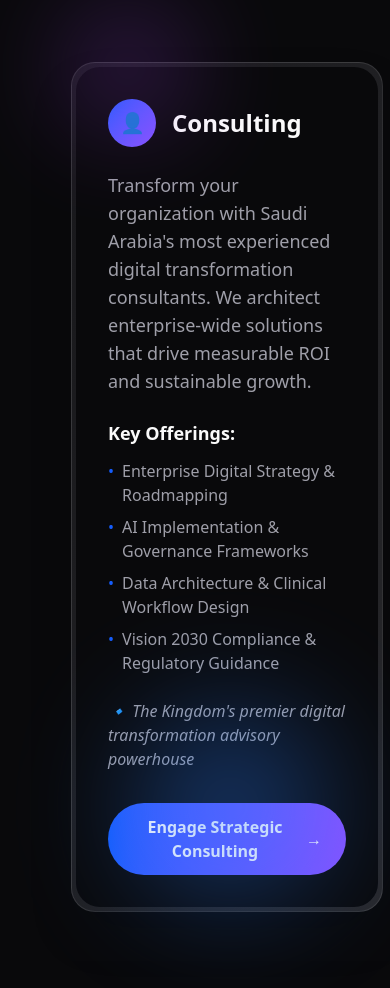
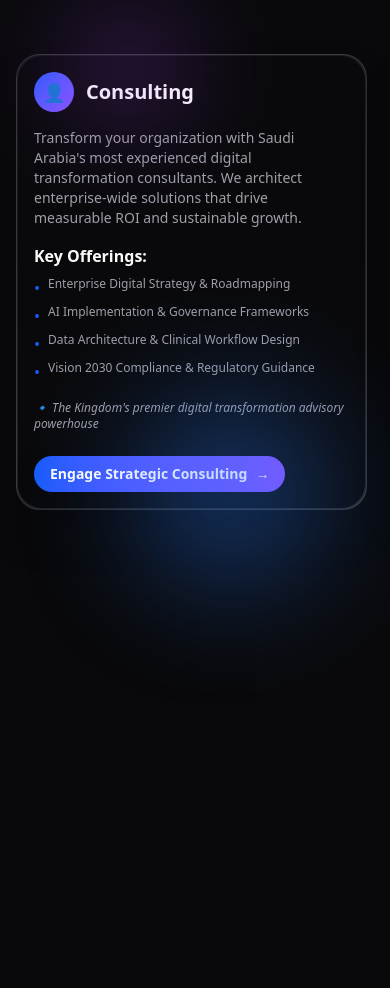
Before and after one commit to omarmohammed271/Wisys, a React (Vite) app in the folder dashboard/: page / in a window 390 px wide. Shown: the part 1580-2568 px from the top of the page. Built offline with nearby package versions, Linux system fonts and the light colour scheme.

Commit message:
Fix Resposive pages

```diff
--- a/dashboard/src/components/Charts/HRDashboardCharts/EngagementScore.tsx
+++ b/dashboard/src/components/Charts/HRDashboardCharts/EngagementScore.tsx
@@ -43,14 +43,14 @@
 
 export function EngagementScoreChart() {
   return (
-    <Card className="h-full relative">
-      <CardHeader className="pb-2">
+    <Card className="relative w-full min-h-[270px]">
+      <CardHeader className="pb-0">
         <CardTitle className="text-sm sm:text-lg">Employee Engagement Score</CardTitle>
         <CardDescription className="text-[0.6rem] sm:text-xs">Engagement levels across departments</CardDescription>
       </CardHeader>
       <CardContent className="w-[100%] h-full  ">
         <ChartContainer config={chartConfig} className="w-[90%] h-[65%] absolute ">
-          <ComposedChart data={chartData} margin={{ top: 10,  right: 10, bottom: 10 }}>
+          <ComposedChart data={chartData} margin={{ top: 10,  right: 10, bottom: 10 ,left:-40 }}>
             <CartesianGrid vertical={false} />
             <XAxis
               dataKey="department"
--- a/dashboard/src/components/Charts/HRDashboardCharts/MeetingsSurvivability.tsx
+++ b/dashboard/src/components/Charts/HRDashboardCharts/MeetingsSurvivability.tsx
@@ -40,14 +40,14 @@
   )
 
   return (
-    <Card className="flex flex-col h-full">
+    <Card className="flex flex-col h-full ">
       <CardHeader className="items-center pb-0">
         <CardTitle className="text-sm sm:text-lg">Meetings Survivability</CardTitle>
         <CardDescription className="text-[0.6rem] sm:text-xs">Distribution of meeting outcomes</CardDescription>
       </CardHeader>
       <CardContent className="flex-1 h-full pb-0 mx-auto w-full pt-0">
         <ChartContainer config={chartConfig} className="mx-auto h-full w-full">
-          <PieChart margin={{ }}>
+          <PieChart margin={{ top: 10 }}>
             <ChartTooltip
               cursor={false}
               content={<ChartTooltipContent hideLabel className="text-xs" />}
@@ -57,8 +57,7 @@
               dataKey="meetings"
               nameKey="status"
               innerRadius={30}
-              strokeWidth={1}
-
+              strokeWidth={2}
             >
               <Label
                 content={({ viewBox }) => {
@@ -88,20 +87,17 @@
                     )
                   }
                 }}
-
               />
-
             </Pie>
-                 <Legend
-                layout="horizontal"
-                verticalAlign="bottom"
-                align="center"
-                wrapperStyle={{ paddingTop: '10px' ,display:'flex',flexDirection:'row',justifyContent:'space-between' ,width:'fit' }}
-              />
+            <Legend
+              verticalAlign="bottom"
+              align="center"
+              iconType="circle"
+              wrapperStyle={{ paddingTop: "8px" }}
+              formatter={(value) => <span className="text-[0.6rem] sm:text-xs">{value}</span>}
+            />
           </PieChart>
-
         </ChartContainer>
-
       </CardContent>
     </Card>
   )
--- a/dashboard/src/components/Charts/ManufacturingDashboardCharts/DowntimeByMachineChart.tsx
+++ b/dashboard/src/components/Charts/ManufacturingDashboardCharts/DowntimeByMachineChart.tsx
@@ -39,13 +39,13 @@
         <CardTitle>Downtime by Machine</CardTitle>
         <CardDescription>Recorded hours (Jan – Jun 2024)</CardDescription>
       </CardHeader>
-      <CardContent className="w-[80%] mx-auto">
+      <CardContent className="w-[90%] mx-auto">
         <ChartContainer config={chartConfig}>
           <BarChart
             accessibilityLayer
             data={chartData}
             layout="horizontal"
-            margin={{ top: 20, left: 12, right: 12 }}
+            margin={{ top: 10, left: -40 }}
           >
             <CartesianGrid vertical={false}/>
             <YAxis
--- a/dashboard/src/components/Charts/ManufacturingDashboardCharts/ProductionOutputByShiftChart.tsx
+++ b/dashboard/src/components/Charts/ManufacturingDashboardCharts/ProductionOutputByShiftChart.tsx
@@ -47,12 +47,12 @@
         <CardTitle>Production Output by Shift</CardTitle>
         <CardDescription>Units produced per shift (Mon – Fri)</CardDescription>
       </CardHeader>
-      <CardContent className="w-[80%] mx-auto">
+      <CardContent className="w-[90%] mx-auto">
         <ChartContainer config={chartConfig}>
           <BarChart
             accessibilityLayer
             data={chartData}
-            margin={{ top: 16, left: 12, right: 12 }}
+            margin={{  }}
           >
             <CartesianGrid vertical={false} />
             <XAxis
--- a/dashboard/src/components/Charts/ManufacturingDashboardCharts/ScrapRateChart.tsx
+++ b/dashboard/src/components/Charts/ManufacturingDashboardCharts/ScrapRateChart.tsx
@@ -35,13 +35,13 @@
 
 export function ScrapRateChart() {
   return (
-    <Card className="h-[50%]">
+    <Card className="h-[100%]">
       <CardHeader>
         <CardTitle>Scrap Rate Trend</CardTitle>
         <CardDescription>Jan – Jun 2024</CardDescription>
       </CardHeader>
       <CardContent className="size-[65%] mx-auto">
-        <ChartContainer config={chartConfig} className="size-[110%]">
+        <ChartContainer config={chartConfig} className="size-[100%]">
           <LineChart
             accessibilityLayer
             data={chartData}
--- a/dashboard/src/components/Charts/ManufacturingDashboardCharts/TopDowntimeChart.tsx
+++ b/dashboard/src/components/Charts/ManufacturingDashboardCharts/TopDowntimeChart.tsx
@@ -63,7 +63,7 @@
         <CardTitle>Top Downtime by Machine</CardTitle>
         <CardDescription>January – June 2024</CardDescription>
       </CardHeader>
-      <CardContent className="flex-1 mx-auto pb-0 md:w-[80%]">
+      <CardContent className="flex-1 mx-auto pb-0 w-[100%]">
         <ChartContainer
           config={chartConfig}
           className="mx-auto max-md:aspect-square max-h-[250px]"
--- a/dashboard/src/pages/Home/componenets/EnhancedServices.tsx
+++ b/dashboard/src/pages/Home/componenets/EnhancedServices.tsx
@@ -19,30 +19,31 @@
     const wrapper = wrapperRef.current;
     const heading = headingRef.current;
 
-      if (!section || !wrapper) return;
+    if (!section || !wrapper || !heading) return;
 
-      // Animate heading
-      if (heading) {
+    // ✅ كل الأنيميشنز هتكون جوه matchMedia
+    ScrollTrigger.matchMedia({
+      // 📱 موبايل
+      "(max-width: 767px)": function () {
+        // عنوان
         gsap.fromTo(
           heading,
-          { y: 50, opacity: 0 },
+          { y: 30, opacity: 0, scale: 0.9 },
           {
-            fontSize: "3rem",
             y: 0,
             opacity: 1,
-            duration: 1,
+            scale: 1,
+            duration: 0.8,
+            ease: "power2.out",
             scrollTrigger: {
               trigger: section,
-              start: "top 80%",
+              start: "top 85%",
               toggleActions: "play none none reverse",
             },
           }
         );
-      }
 
-
-
-      // Horizontal scroll
+        // Scroll أفقي
         const totalWidth = wrapper.scrollWidth;
         const viewportWidth = section.clientWidth;
         const scrollDistance = totalWidth - viewportWidth;
@@ -50,8 +51,8 @@
         gsap.timeline({
           scrollTrigger: {
             trigger: section,
-          start: "top top",
-          end: () => `+=${scrollDistance}`,
+            start: "top top", // يبدأ لما يوصل أول الصفحة
+            end: () => `+=${scrollDistance * 0.9}`, // أقل مسافة للموبايل
             pin: true,
             scrub: 1,
             anticipatePin: 1,
@@ -61,8 +62,51 @@
           ease: "none",
         });
       },
-    { scope: sectionRef } // cleanup تلقائي عند unmount
+
+      // 💻 تابلت و لابتوب وما فوق
+      "(min-width: 768px)": function () {
+        // عنوان
+        gsap.fromTo(
+          heading,
+          { y: 50, opacity: 0, scale: 0.9 },
+          {
+            y: 0,
+            opacity: 1,
+            scale: 1,
+            duration: 1.2,
+            ease: "power2.out",
+            scrollTrigger: {
+              trigger: section,
+              start: "top 80%",
+              toggleActions: "play none none reverse",
+            },
+          }
         );
+
+        // Scroll أفقي
+        const totalWidth = wrapper.scrollWidth;
+        const viewportWidth = section.clientWidth;
+        const scrollDistance = totalWidth - viewportWidth;
+
+        gsap.timeline({
+          scrollTrigger: {
+            trigger: section,
+            start: "top top", // يبدأ التثبيت من أول الصفحة
+            end: () => `+=${scrollDistance}`, // ياخد المسافة الكاملة
+            pin: true,
+            scrub: 1,
+            anticipatePin: 1,
+          },
+        }).to(wrapper, {
+          x: -scrollDistance,
+          ease: "none",
+        });
+      },
+    });
+  },
+  { scope: sectionRef } // ✅ cleanup تلقائي عند unmount
+);
+
 
   const services = [
     {
@@ -118,7 +162,7 @@
     >      <div className="container mx-auto px-8">
         <motion.div
           initial={{ opacity: 0, y: 50, scale: 0.9 }}
-          animate={{ opacity: 1, y: 0, scale: 1 }}
+          animate={{ opacity: 1, y: 0, scale: 1  }}
           transition={{
             duration: 1,
             ease: [0.25, 0.46, 0.45, 0.94],
@@ -128,9 +172,9 @@
           {/* Category Label */}
 
 
-          <motion.h2
+          <motion.div
             ref={headingRef}
-            className="text-2xl  sm:text-6xl md:text-2xl lg:text-5xl font-bold bg-clip-text text-transparent text-center "
+            className="text-2xl  sm:text-6xl md:text-2xl lg:text-5xl   font-bold bg-clip-text text-transparent text-center "
             animate={{
               backgroundPositionX: ["0%", "400%"],
             }}
@@ -146,46 +190,65 @@
             }}
           >
             Three Powerhouses, One Vision
-          </motion.h2>
+          </motion.div>
 
 
         </motion.div>
       </div>
 
-      <div ref={wrapperRef} className="flex space-x-8 px-8 py-10">
+  <div ref={wrapperRef} className="flex space-x-8 px-4 sm:px-6 md:px-8 py-8 md:py-10">
   {services.map((service, i) => (
     <div
       key={i}
-            className="w-screen flex-shrink-0 flex flex-col items-center justify-center"
+      className="w-[90vw] sm:w-[80vw] md:w-screen flex-shrink-0 flex flex-col items-center justify-center"
     >
-            <div className="w-4/5 max-w-5xl rounded-3xl bg-gradient-to-br from-card to-muted p-1 shadow-2xl border border-border">
-              <div className="h-full bg-background rounded-3xl overflow-hidden p-8 md:p-12">
-                <div className="flex items-center mb-6">
-                  <div className="w-12 h-12 rounded-full bg-gradient-to-br from-primary to-secondary flex items-center justify-center mr-4">
-                    <span className="text-xl font-bold text-primary-foreground">{service.icon}</span>
+      <div className="w-full max-w-5xl rounded-3xl bg-gradient-to-br from-card to-muted p-[1px] shadow-2xl border border-border">
+        <div className="h-full bg-background rounded-3xl overflow-hidden p-4 sm:p-6 md:p-10">
+          {/* Header */}
+          <div className="flex items-center mb-4 sm:mb-5 md:mb-6">
+            <div className="w-10 h-10 sm:w-11 sm:h-11 md:w-12 md:h-12 rounded-full bg-gradient-to-br from-primary to-secondary flex items-center justify-center mr-3 sm:mr-4">
+              <span className="text-lg sm:text-xl font-bold text-primary-foreground">{service.icon}</span>
             </div>
-                  <h3 className="text-2xl md:text-3xl font-bold text-foreground">{service.title}</h3>
+            <h3 className="text-xl sm:text-2xl md:text-3xl font-bold text-foreground">
+              {service.title}
+            </h3>
           </div>
-                <p className="text-lg text-muted-foreground mb-6">{service.desc}</p>
 
-                <div className="mb-6">
-                  <h4 className="text-lg font-semibold text-foreground mb-3">Key Offerings:</h4>
-                  <ul className="space-y-2">
+          {/* Description */}
+          <p className="text-sm sm:text-base md:text-lg text-muted-foreground mb-4 sm:mb-5 md:mb-6">
+            {service.desc}
+          </p>
+
+          {/* Offerings */}
+          <div className="mb-4 sm:mb-5 md:mb-6">
+            <h4 className="text-base sm:text-lg font-semibold text-foreground mb-2 sm:mb-3">
+              Key Offerings:
+            </h4>
+            <ul className="space-y-1 sm:space-y-2">
               {service.offerings.map((offering, index) => (
                 <li key={index} className="flex items-start">
                   <span className="text-primary mr-2">•</span>
-                        <span className="text-muted-foreground">{offering}</span>
+                  <span className="text-xs sm:text-sm md:text-base text-muted-foreground">
+                    {offering}
+                  </span>
                 </li>
               ))}
             </ul>
           </div>
 
-                <div className="mb-6">
-                  <p className="text-muted-foreground italic">{service.tagline}</p>
+          {/* Tagline */}
+          <div className="mb-4 sm:mb-5 md:mb-6">
+            <p className="text-xs sm:text-sm md:text-base text-muted-foreground italic">
+              {service.tagline}
+            </p>
           </div>
 
-                <div className="mt-8">
-                  <button onClick={() => window.open(service.link, '_blank')} className="px-6 py-3 bg-gradient-to-r from-primary to-secondary rounded-full font-semibold text-white-foreground hover:from-primary/90 hover:to-secondary/90 transition-all duration-300 transform hover:scale-105 flex items-center">
+          {/* CTA Button */}
+          <div className="mt-6 md:mt-8">
+            <button
+              onClick={() => window.open(service.link, "_blank")}
+              className="px-4 sm:px-5 md:px-6 py-2 sm:py-2.5 md:py-3 bg-gradient-to-r from-primary to-secondary rounded-full font-semibold text-white hover:from-primary/90 hover:to-secondary/90 transition-all duration-300 transform hover:scale-105 flex items-center text-sm sm:text-base"
+            >
               {service.cta}
               <span className="ml-2">→</span>
             </button>
@@ -196,8 +259,9 @@
   ))}
 </div>
 
-      {/* Decorative elements */}
-      <FloatingBlobs/>
+{/* عناصر ديكور */}
+<FloatingBlobs />
+
     </section>
   );
 };
--- a/dashboard/src/pages/dashboards/FinanceDashboard.tsx
+++ b/dashboard/src/pages/dashboards/FinanceDashboard.tsx
@@ -12,7 +12,7 @@
 // -------- Dashboard --------
 export default function FinanceDashboard() {
   return (
-    <div className="h-screen overflow-hidden">
+    <div className="h-screen lg:overflow-hidden">
       <StatsCardData />
 
       <div className="p-4 grid grid-cols-1 lg:grid-cols-3 gap-3">
--- a/dashboard/src/pages/dashboards/HRDashboard/HRDashboard.tsx
+++ b/dashboard/src/pages/dashboards/HRDashboard/HRDashboard.tsx
@@ -20,7 +20,7 @@
 
 export default function HRDashboard() {
   return (
-    <div className="p-3 flex flex-col h-[90vh] overflow-hidden space-y-2">
+    <div className="p-3 flex flex-col h-[90vh] overflow-x-hidden sm:overflow-x-hidden lg:overflow-hidden md:grid-cols-2  space-y-2">
       {/* Stat Cards */}
       <div className="grid h-fit grid-cols-1 sm:grid-cols-2 lg:grid-cols-6 gap-2">
         <StatsCard
@@ -67,7 +67,7 @@
       </div>
 
       {/* Charts Section */}
-      <div className="grid flex-1 grid-cols-1 lg:grid-cols-5 gap-2">
+      <div className=" md:grid flex-1 grid-cols-1  md:grid-cols-2 xl:grid-cols-5 gap-2 ">
         {/* Upper */}
         <div className=" flex flex-col space-y-2 col-span-1">
             {/* Attendance / Absence */}
@@ -87,10 +87,11 @@
             {/* Turnover */}
             <CostPerHireChart />
         </div>
-        <div className=" flex flex-col *:h-1/2 space-y-2 col-span-2">
+        <div className=" flex flex-col lg:*:h-3/4 space-y-2 sm:col-span-1 lg:col-span-2  ">
             {/* Turnover */}
+
             <EngagementScoreChart />
-            <div className="grid grid-cols-2 gap-2 ا">
+            <div className="grid grid-cols-1  sm:grid-cols-1 lg:grid-cols-2 gap-2 ">
               {/* Attendance / Absence */}
               <AverageTenureChart />
               {/* Attendance / Absence */}
--- a/dashboard/src/pages/dashboards/ManufacturingDashboard.tsx
+++ b/dashboard/src/pages/dashboards/ManufacturingDashboard.tsx
@@ -18,7 +18,7 @@
 
 export default function ManufacturingDashboard() {
   return (
-    <div className="p-3 flex flex-col h-full space-y-2 overflow-hidden">
+    <div className="p-3 flex flex-col h-full space-y-2 lg:overflow-hidden">
       {/* ── Stat Cards ── */}
       <div className="grid h-fit grid-cols-1 sm:grid-cols-2  lg:grid-cols-6 gap-2">
         <StatsCard
```
Lines whose indentation alone changed are shown as unchanged.
